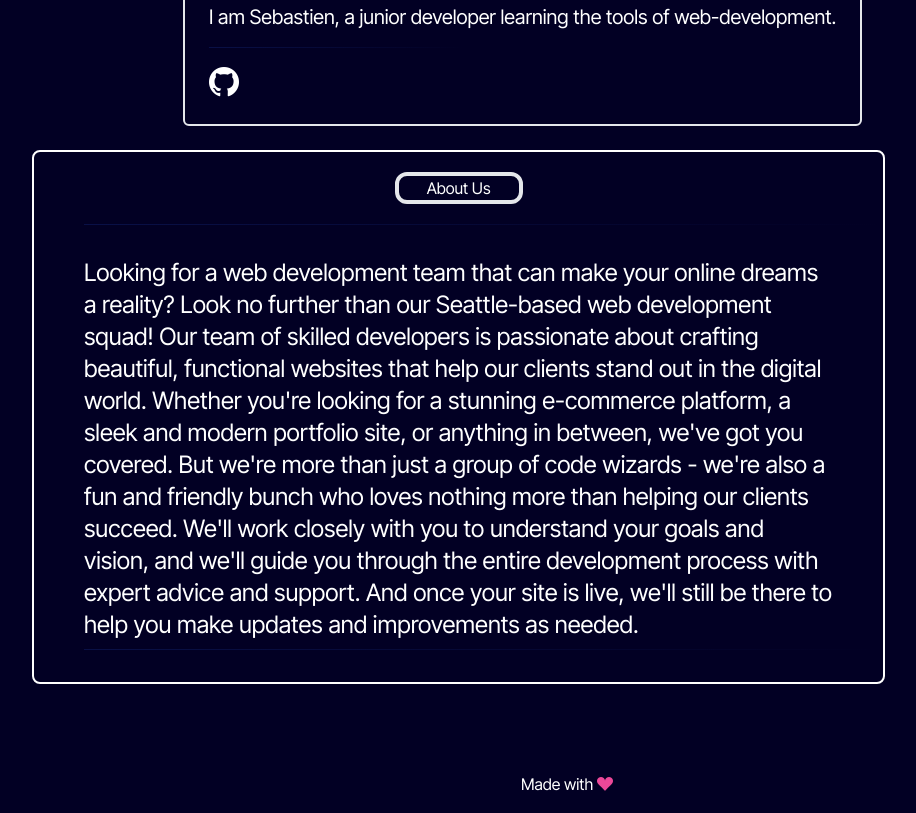
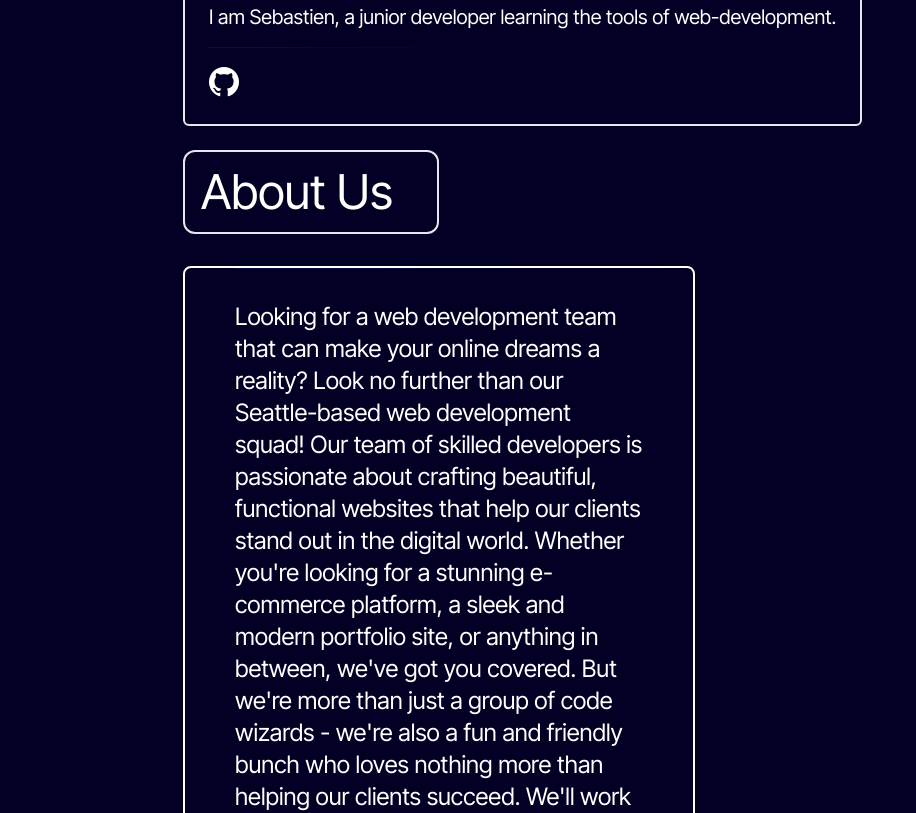
Before and after one commit to arthurmatthew/company, a SvelteKit app: page / in a window 1280 px wide. Shown: the part 1740-2553 px from the top of the page, without its empty margins (73-989 px from the left). Built offline with nearby package versions, Linux system fonts and the light colour scheme.

Commit message:
added about us

```diff
--- a/src/routes/+page.svelte
+++ b/src/routes/+page.svelte
@@ -104,9 +104,9 @@
 		{/each}
 	</article>
 </section>
-<div id="background-black" class="py-6">
-	<div id="background-black" class="ml-[8.2%] border-white border-2 rounded-lg w-8/12">
-		<h1 id="widen" class=" mx-auto rounded-xl w-[8rem] m-5 border-4 text-center text-white">About Us</h1>
+<div id="background-black" class="py-6 xl:px-64">
+	<h1 id="widen" class="text-center p-4 mb-8 text-5xl lg:text-left rounded-xl border-2 text-white">About Us</h1>
+	<div id="background-black" class=" border-white border-2 rounded-lg w-8/12">
 		<div class="h-[1px] mb-8 ml-[50px] bg-gradient-to-r from-blue-800 to-transparent opacity-25" />
 		<p class="  mx-[50px] mb-2 text-white lg:text-2xl ">
 			Looking for a web development team that can make your online dreams a reality? Look no further than our Seattle-based web development squad!
@@ -129,15 +129,39 @@
 		background-repeat: repeat-x;
 		animation: scroll 6s ease-in-out infinite;
 	}
+
 	#widen{
-		width: 8rem;
-		transition: all 0.5s ease-in-out;
+		width: 16rem;
+		transition: all 0.2s ease-out;
 	}
 	#widen:hover{
-		width: 10rem;
+		width: 20rem;
+		cursor: pointer;
+		background: rgb(2, 0, 36);
+		background: linear-gradient(
+			90deg,
+			rgba(2, 0, 36, 1) 35%,
+			rgb(3, 0, 70) 50%,
+			rgba(2, 0, 36, 1) 65%
+		);
+		background-size: 300% 300%;
+		background-repeat: repeat-x;
+		animation: scroll 6s ease-in-out infinite;
 	}
 	#background-black{
 		background: rgb(2,0,36);
+	}
+	#background-black:hover{
+		background: rgb(2, 0, 36);
+		background: linear-gradient(
+			90deg,
+			rgba(2, 0, 36, 1) 35%,
+			rgb(3, 0, 70) 50%,
+			rgba(2, 0, 36, 1) 65%
+		);
+		background-size: 300% 300%;
+		background-repeat: repeat-x;
+		animation: scroll 6s ease-in-out infinite;
 	}
 	#radial-background {
 		background: radial-gradient(circle, rgba(14, 0, 255, 1) 0%, rgb(119, 112, 255) 100%);
```
